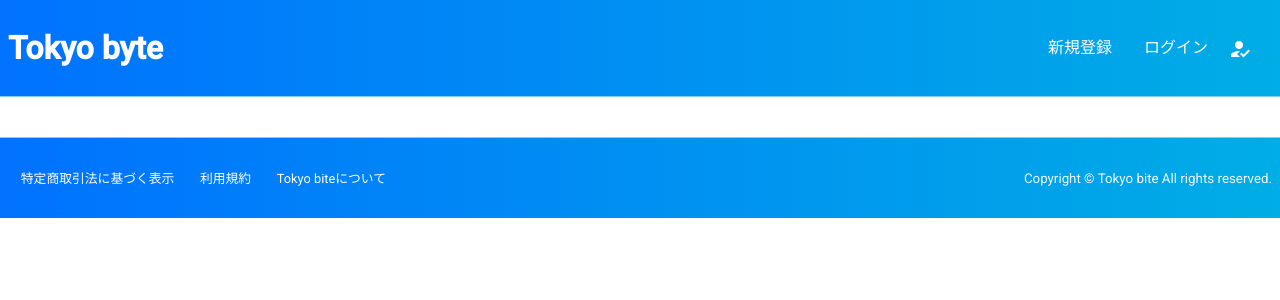
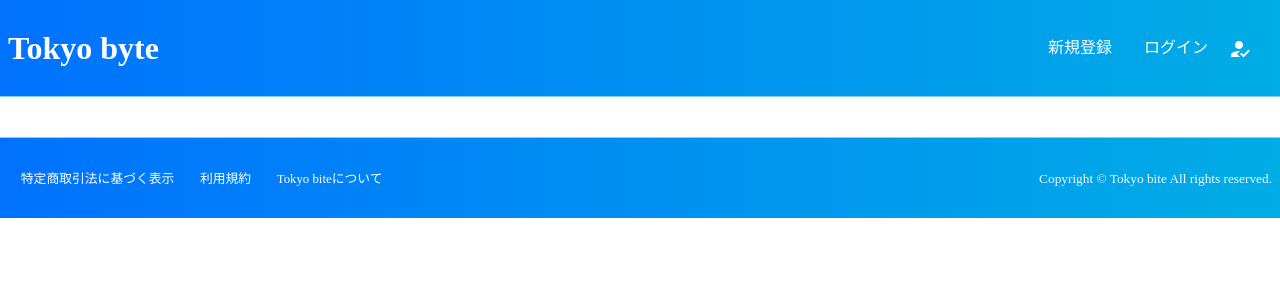
Before and after one commit to cameron-s-dev/angular-jobapp, an Angular app: page / in a window 1280 px wide. Shown: the top 300 px of the page. Built offline with nearby package versions, Linux system fonts and the light colour scheme.

Commit message:
style(style.scss): font-family変更

```diff
--- a/src/styles.scss
+++ b/src/styles.scss
@@ -5,7 +5,7 @@
 
 
 html, body { height: 100%; }
-body { margin: 0; font-family: Roboto, "Helvetica Neue", sans-serif; }
+body { margin: 0; font-family: 'Times New Roman', Times, serif; }
 
 
 footer {
```
